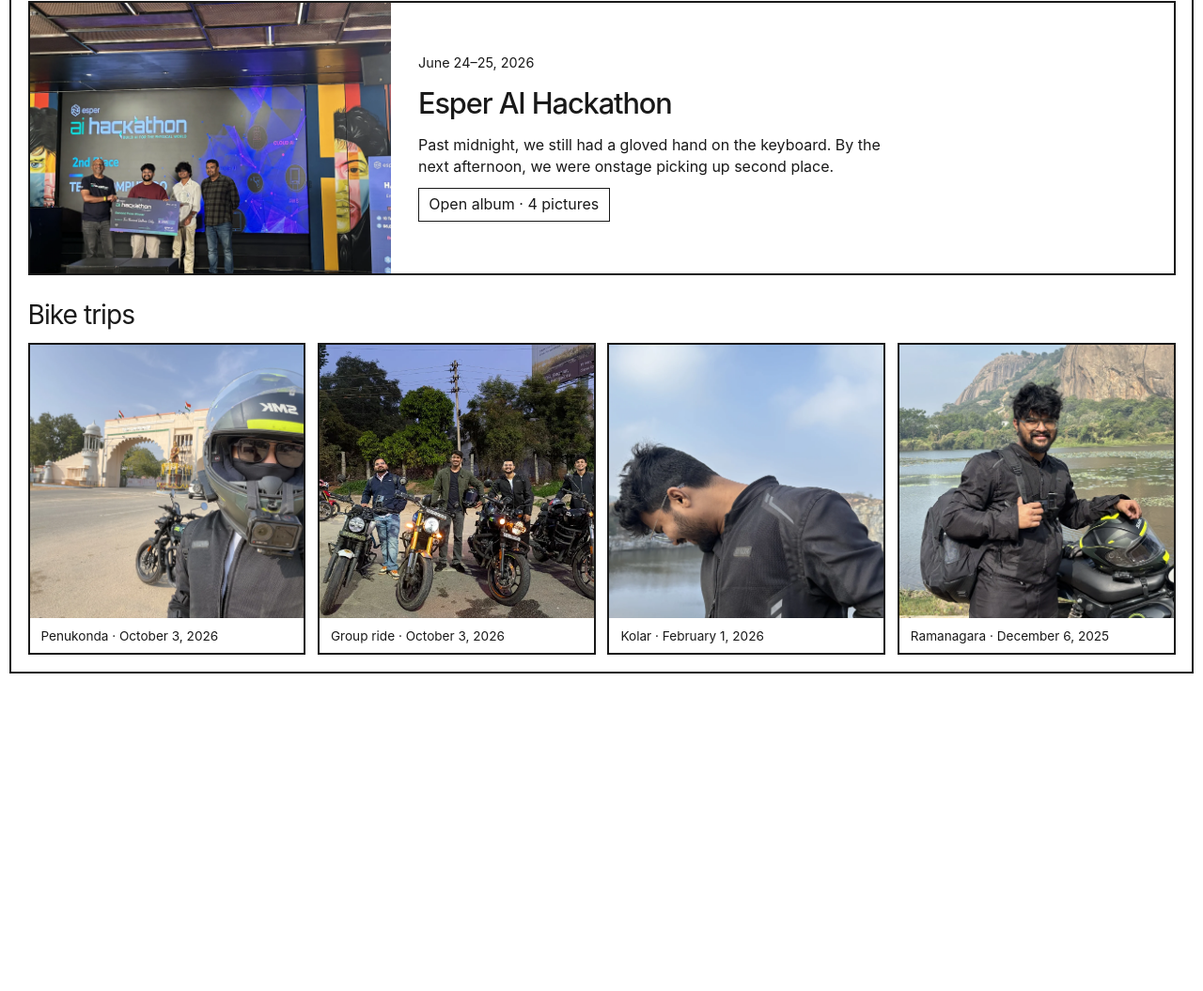
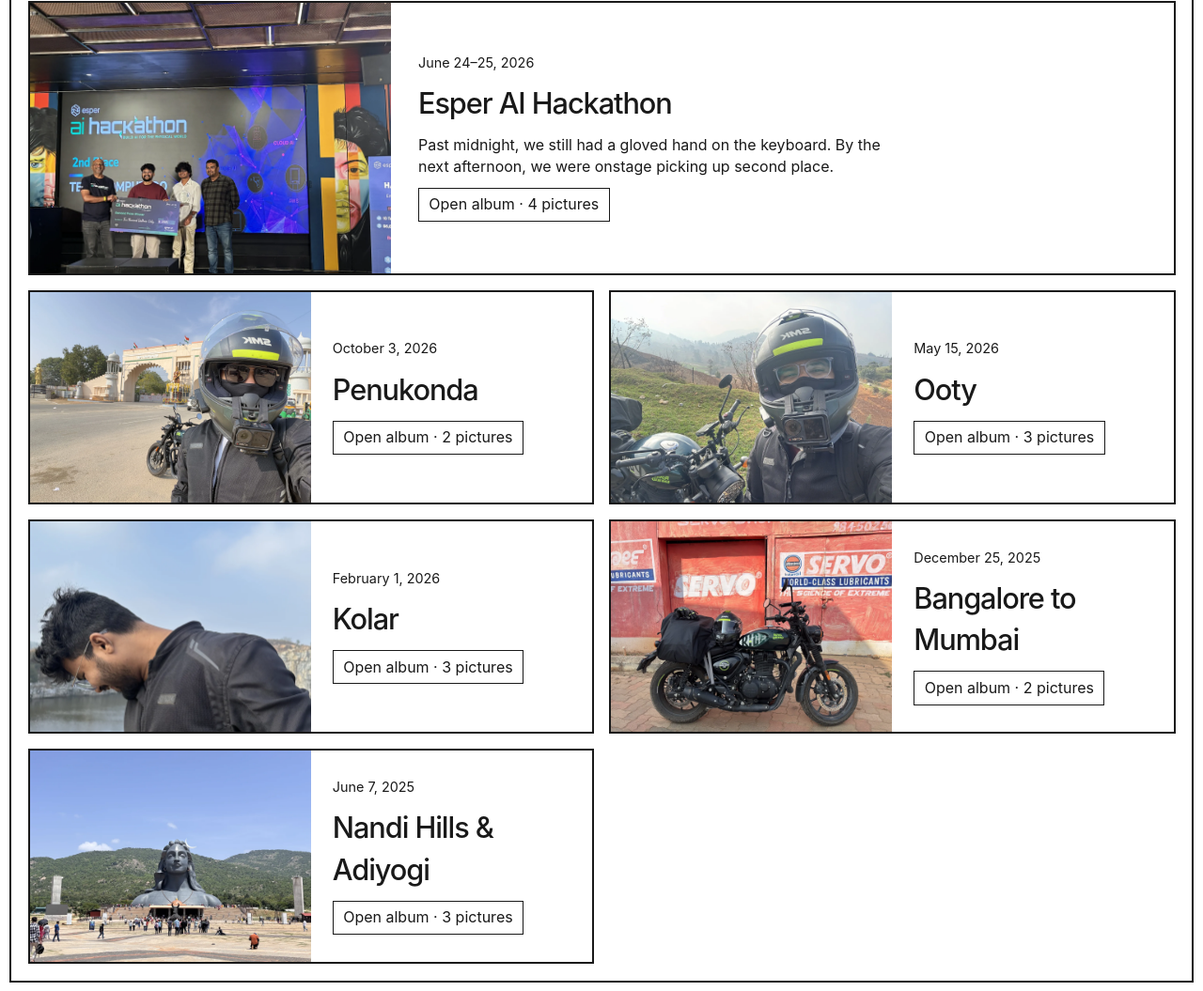
Before and after one commit to pathikg/pathikg.github.io, a plain HTML site: page gallery.html in a window 1280 px wide. Shown: the part 175-1230 px from the top of the page at 94% size. Before the commit the page ends 902 px from the top, so only its background shows below. Drawn offline with Linux system fonts and the light colour scheme.

Commit message:
Organize the gallery into six dated photo albums

```diff
--- a/gallery.html
+++ b/gallery.html
@@ -4,7 +4,7 @@
   <meta charset="utf-8">
   <meta name="viewport" content="width=device-width, initial-scale=1">
   <title>Gallery · Pathik Ghugare</title>
-  <link rel="stylesheet" href="manga.css?v=5c817e0fd3">
+  <link rel="stylesheet" href="manga.css?v=10c232377e">
 </head>
 <body>
 <a class="skip" href="#main">Skip to content</a>
@@ -39,27 +39,120 @@
       </figure>
     </div>
   </details>
-  <section class="photo-section">
-    <h2>Bike trips</h2>
-    <div class="photo-grid ride-photos">
+  <div class="trip-albums">
+    <details class="album trip-album">
+      <summary>
+        <img class="album-cover" src="art/gallery/penukonda.webp" alt="Helmet selfie at the arched gateway in Penukonda" loading="lazy">
+        <span class="album-copy">
+          <span class="album-date">October 3, 2026</span>
+          <strong>Penukonda</strong>
+          <span class="album-action"><span class="when-closed">Open album · 2 pictures</span><span class="when-open">Close album</span></span>
+        </span>
+      </summary>
+      <div class="photo-grid trip-photos">
         <figure>
-        <a href="art/gallery/penukonda.webp"><img src="art/gallery/penukonda.webp" alt="Helmet selfie in front of the arched gateway in Penukonda" loading="lazy"></a>
-        <figcaption>Penukonda · October 3, 2026</figcaption>
+          <a href="art/gallery/penukonda.webp"><img src="art/gallery/penukonda.webp" alt="Helmet selfie at the arched gateway in Penukonda" loading="lazy"></a>
+          <figcaption>At the Penukonda gate, helmet still on.</figcaption>
         </figure>
         <figure>
           <a href="art/gallery/group-ride.webp"><img src="art/gallery/group-ride.webp" alt="Four riders lined up with their motorcycles" loading="lazy"></a>
-        <figcaption>Group ride · October 3, 2026</figcaption>
+          <figcaption>Four riders and four bikes for the group photo.</figcaption>
+        </figure>
+      </div>
+    </details>
+    <details class="album trip-album">
+      <summary>
+        <img class="album-cover" src="art/gallery/ooty-ride.webp" alt="Helmet selfie beside the bike in the green hills near Ooty" loading="lazy">
+        <span class="album-copy">
+          <span class="album-date">May 15, 2026</span>
+          <strong>Ooty</strong>
+          <span class="album-action"><span class="when-closed">Open album · 3 pictures</span><span class="when-open">Close album</span></span>
+        </span>
+      </summary>
+      <div class="photo-grid trip-photos">
+        <figure>
+          <a href="art/gallery/ooty-ride.webp"><img src="art/gallery/ooty-ride.webp" alt="Helmet selfie beside the bike in the green hills near Ooty" loading="lazy"></a>
+          <figcaption>Back on the bike in the Nilgiris.</figcaption>
         </figure>
         <figure>
-        <a href="art/gallery/kolar.webp"><img src="art/gallery/kolar.webp" alt="Looking down by the water in my riding jacket" loading="lazy"></a>
-        <figcaption>Kolar · February 1, 2026</figcaption>
+          <a href="art/gallery/ooty-morning.webp"><img src="art/gallery/ooty-morning.webp" alt="Sunrise over the hills through a window" loading="lazy"></a>
+          <figcaption>The view from the window at 6:30 am.</figcaption>
         </figure>
         <figure>
-        <a href="art/gallery/ramanagara.webp"><img src="art/gallery/ramanagara.webp" alt="Standing next to my motorcycle with the lake and rocky hillside behind me" loading="lazy"></a>
-        <figcaption>Ramanagara · December 6, 2025</figcaption>
+          <a href="art/gallery/ooty-hills.webp"><img src="art/gallery/ooty-hills.webp" alt="Rider in a black jacket with mist on the hills behind him" loading="lazy"></a>
+          <figcaption>A morning stop with the hills behind me.</figcaption>
         </figure>
       </div>
-  </section>
+    </details>
+    <details class="album trip-album">
+      <summary>
+        <img class="album-cover" src="art/gallery/kolar.webp" alt="Standing by the water in a riding jacket" loading="lazy">
+        <span class="album-copy">
+          <span class="album-date">February 1, 2026</span>
+          <strong>Kolar</strong>
+          <span class="album-action"><span class="when-closed">Open album · 3 pictures</span><span class="when-open">Close album</span></span>
+        </span>
+      </summary>
+      <div class="photo-grid trip-photos">
+        <figure>
+          <a href="art/gallery/kolar.webp"><img src="art/gallery/kolar.webp" alt="Standing by the water in a riding jacket" loading="lazy"></a>
+          <figcaption>Down by the water in Kolar.</figcaption>
+        </figure>
+        <figure>
+          <a href="art/gallery/kolar-riders.webp"><img src="art/gallery/kolar-riders.webp" alt="Two helmeted riders beside their bikes on a dirt track" loading="lazy"></a>
+          <figcaption>A stop on the dirt track.</figcaption>
+        </figure>
+        <figure>
+          <a href="art/gallery/kolar-road.webp"><img src="art/gallery/kolar-road.webp" alt="Rider sitting on a motorcycle beside the road" loading="lazy"></a>
+          <figcaption>One more photo with the bike.</figcaption>
+        </figure>
+      </div>
+    </details>
+    <details class="album trip-album">
+      <summary>
+        <img class="album-cover" src="art/gallery/mumbai-bike.webp" alt="Packed motorcycle parked against a red service shop shutter" loading="lazy">
+        <span class="album-copy">
+          <span class="album-date">December 25, 2025</span>
+          <strong>Bangalore to Mumbai</strong>
+          <span class="album-action"><span class="when-closed">Open album · 2 pictures</span><span class="when-open">Close album</span></span>
+        </span>
+      </summary>
+      <div class="photo-grid trip-photos">
+        <figure>
+          <a href="art/gallery/mumbai-bike.webp"><img src="art/gallery/mumbai-bike.webp" alt="Packed motorcycle parked against a red service shop shutter" loading="lazy"></a>
+          <figcaption>The bike, packed for Mumbai.</figcaption>
+        </figure>
+        <figure>
+          <a href="art/gallery/mumbai-road.webp"><img src="art/gallery/mumbai-road.webp" alt="Two riders taking a selfie during a stop" loading="lazy"></a>
+          <figcaption>A roadside selfie on Christmas Day.</figcaption>
+        </figure>
+      </div>
+    </details>
+    <details class="album trip-album">
+      <summary>
+        <img class="album-cover" src="art/gallery/nandi-adiyogi.webp" alt="Adiyogi statue with green hills rising behind it" loading="lazy">
+        <span class="album-copy">
+          <span class="album-date">June 7, 2025</span>
+          <strong>Nandi Hills &amp; Adiyogi</strong>
+          <span class="album-action"><span class="when-closed">Open album · 3 pictures</span><span class="when-open">Close album</span></span>
+        </span>
+      </summary>
+      <div class="photo-grid trip-photos">
+        <figure>
+          <a href="art/gallery/nandi-adiyogi.webp"><img src="art/gallery/nandi-adiyogi.webp" alt="Adiyogi statue with green hills rising behind it" loading="lazy"></a>
+          <figcaption>Adiyogi, late that morning.</figcaption>
+        </figure>
+        <figure>
+          <a href="art/gallery/nandi-view.webp"><img src="art/gallery/nandi-view.webp" alt="A view across the hills and valley from Nandi Hills" loading="lazy"></a>
+          <figcaption>Looking out across the valley.</figcaption>
+        </figure>
+        <figure>
+          <a href="art/gallery/nandi-steps.webp"><img src="art/gallery/nandi-steps.webp" alt="Stone steps descending into a pool shaded by trees" loading="lazy"></a>
+          <figcaption>The stepped pool on the morning walk.</figcaption>
+        </figure>
+      </div>
+    </details>
+  </div>
 </main>
 </body>
 </html>
--- a/manga.css
+++ b/manga.css
@@ -156,8 +156,13 @@ nav a[aria-current], .masthead a:hover { text-decoration: underline; }
 .caption a { text-decoration: none; }
 .caption a:hover { text-decoration: underline; }
 .project p { margin-top: .8em; max-width: 48ch; }
-.photo-section { margin-top: clamp(1rem, 2vw, 2rem); }
-.photo-section h2 { margin-bottom: .45em; font-size: clamp(1.45rem, 2.2vw, 2.1rem); }
+.trip-albums {
+  display: grid;
+  grid-template-columns: repeat(2, minmax(0, 1fr));
+  align-items: start;
+  gap: 1rem;
+  margin-top: 1rem;
+}
 .photo-grid { display: grid; gap: clamp(.5rem, 1vw, 1rem); }
 .album { border: var(--line); }
 .album summary { display: grid; grid-template-columns: minmax(0, 24rem) minmax(0, 36rem); cursor: pointer; list-style: none; align-items: center; }
@@ -172,16 +177,20 @@ nav a[aria-current], .masthead a:hover { text-decoration: underline; }
 .album .when-open, .album[open] .when-closed { display: none; }
 .album[open] .when-open { display: inline; }
 .session-photos { grid-template-columns: repeat(3, minmax(0, 1fr)); padding: .75rem; border-top: var(--line); }
-.ride-photos { grid-template-columns: repeat(4, minmax(0, 1fr)); }
+.trip-album summary { grid-template-columns: minmax(0, 1fr) minmax(0, 1fr); }
+.trip-album .album-cover { aspect-ratio: 4 / 3; object-fit: cover; }
+.trip-album .album-copy { padding: clamp(.8rem, 1.8vw, 1.5rem); }
+.trip-photos { grid-template-columns: repeat(2, minmax(0, 1fr)); padding: .65rem; border-top: var(--line); }
 .photo-grid figure { margin: 0; min-width: 0; border: var(--line); }
 .photo-grid a, .photo-grid img { display: block; width: 100%; }
 .photo-grid img { height: 100%; object-fit: cover; }
 .session-photos a { aspect-ratio: 3 / 4; }
-.ride-photos a { aspect-ratio: 1; }
+.trip-photos a { aspect-ratio: 4 / 3; }
 .photo-grid figcaption { padding: .65rem .75rem; font-size: clamp(.85rem, 1vw, 1rem); }
 @media (max-width: 700px) {
-  .ride-photos { grid-template-columns: repeat(2, minmax(0, 1fr)); }
+  .trip-albums { grid-template-columns: 1fr; }
   .album summary, .session-photos { grid-template-columns: 1fr; }
+  .trip-album summary { grid-template-columns: minmax(0, 1fr) minmax(0, 1.15fr); }
   .album-copy { gap: .5rem; }
 
 }
```
Also changed, not shown: art/gallery/kolar-riders.webp (added), art/gallery/kolar-road.webp (added), art/gallery/mumbai-bike.webp (added), art/gallery/mumbai-road.webp (added), art/gallery/nandi-adiyogi.webp (added), art/gallery/nandi-steps.webp (added), art/gallery/nandi-view.webp (added), art/gallery/ooty-hills.webp (added), art/gallery/ooty-morning.webp (added), art/gallery/ooty-ride.webp (added). Lines whose indentation alone changed are shown as unchanged.
